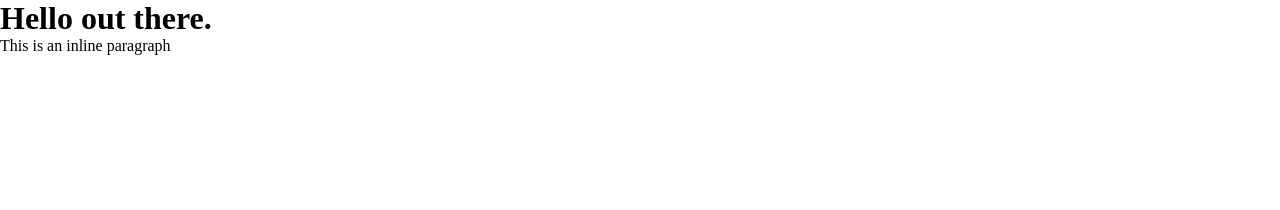
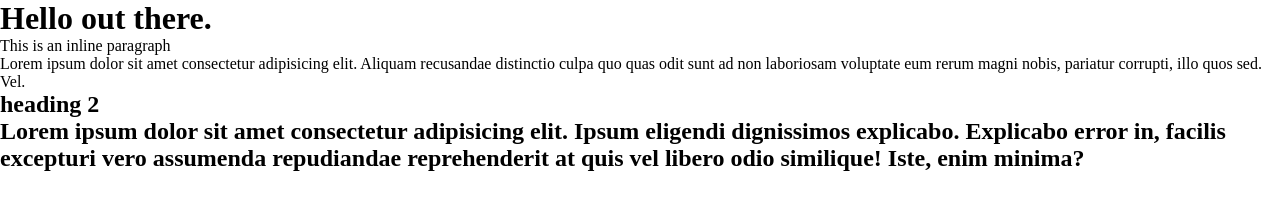
Before and after one commit to psegovia2022/gitDemo, a plain HTML site: page index.html in a window 1280 px wide. Drawn offline with Linux system fonts and the light colour scheme.

Commit message:
added content to index

```diff
--- a/index.html
+++ b/index.html
@@ -10,5 +10,12 @@
 <body>
     <h1>Hello out there.</h1>
     <p> This is an inline paragraph </p>
+    <p>Lorem ipsum dolor sit amet consectetur adipisicing elit. Aliquam recusandae distinctio culpa quo quas odit sunt ad non laboriosam voluptate eum rerum magni nobis, pariatur corrupti, illo quos sed. Vel.</p>
+
+    <article>
+        <h2>heading 2
+            <p>Lorem ipsum dolor sit amet consectetur adipisicing elit. Ipsum eligendi dignissimos explicabo. Explicabo error in, facilis excepturi vero assumenda repudiandae reprehenderit at quis vel libero odio similique! Iste, enim minima?</p>
+        </h2>
+    </article>
 </body>
 </html>
```
Also changed, not shown: 1 other file.
